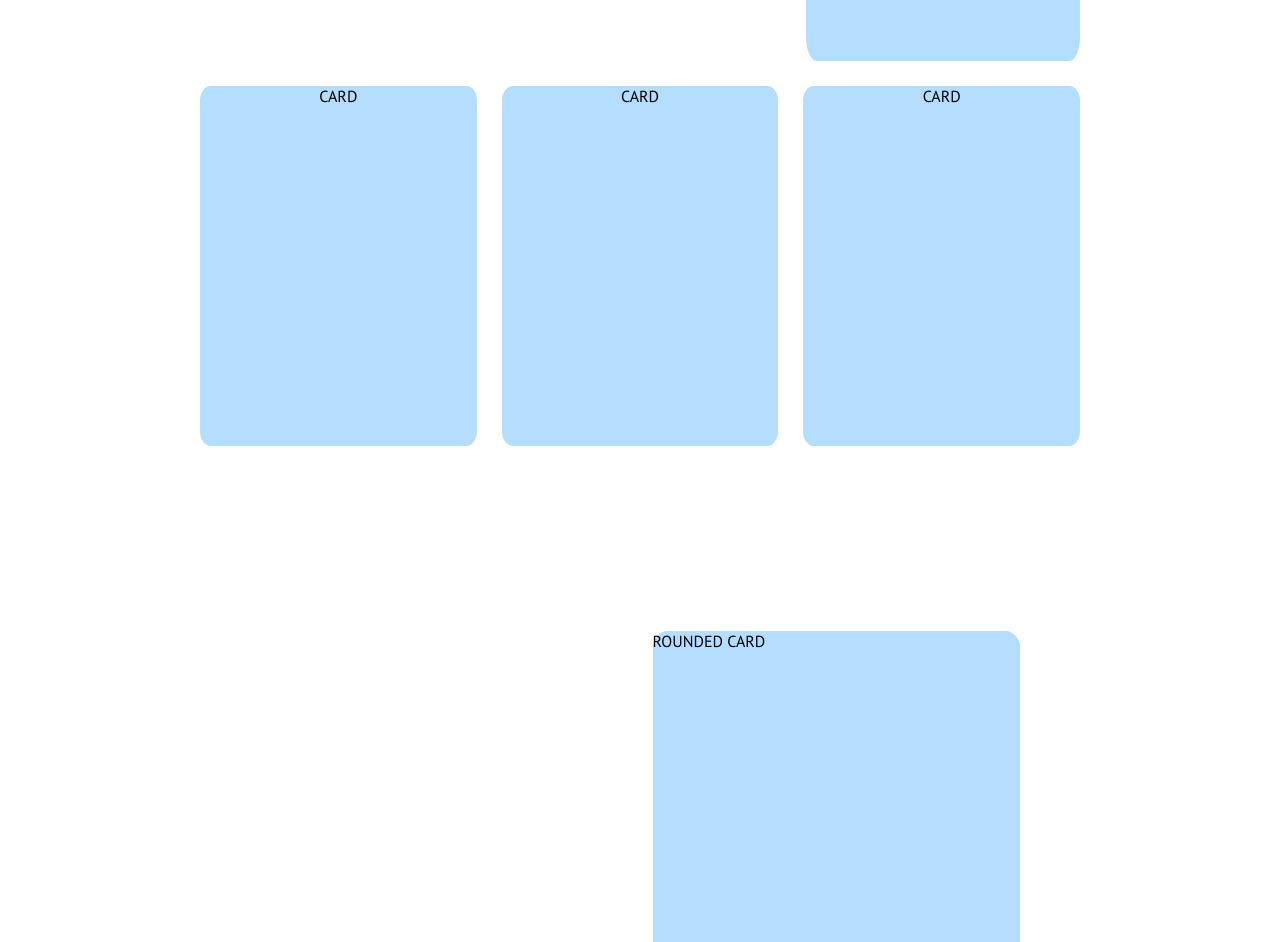
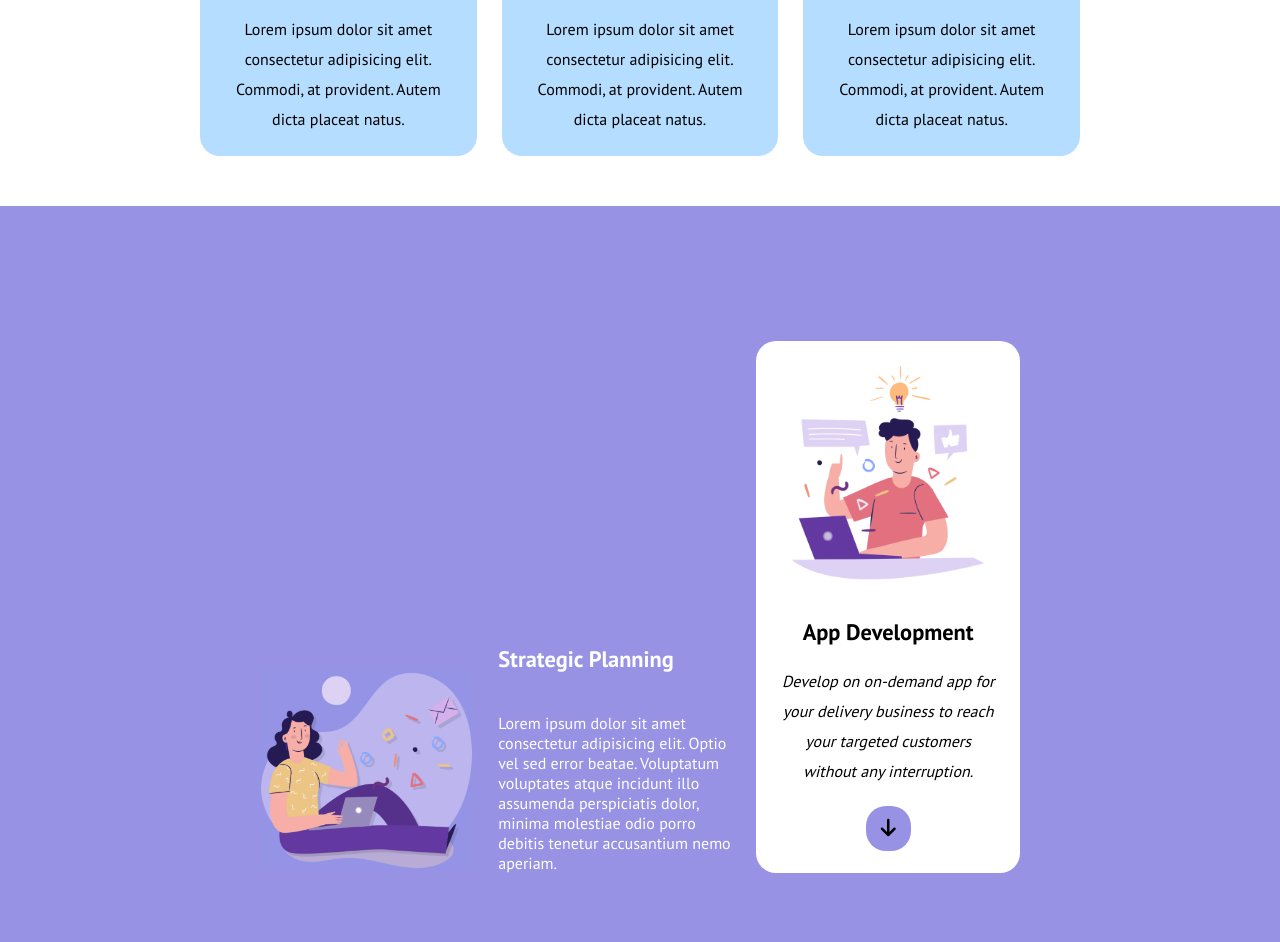
Before and after one commit to AleDelCampo/htmlcss-responsive-layout, a plain HTML site: page index.html in a window 1280 px wide. Shown: the part 664-1606 px from the top of the page. Drawn offline with Linux system fonts and the light colour scheme.

Commit message:
ulteriore sezione

```diff
--- a/index.html
+++ b/index.html
@@ -61,31 +61,56 @@
                         </div>
                         <div class="demo-img row"><img src="img/phone.png" alt=""></div>
                     </div>
-                    <div class="card">
-                        CARD
+                    <div class="card row">
+                            <div><i class="fa-solid fa-file-code"></i></div>
+                            <span>Clean Code</span>
+                            <p>Lorem ipsum dolor sit amet consectetur adipisicing elit. Commodi, at provident. Autem dicta placeat natus.</p>
                     </div>
                 </div>
                 <div class="cards-container-down row">
-                    <div class="card">
-                        CARD
+                    <div class="card row">
+                        <div><i class="fa-solid fa-compass-drafting"></i></div>
+                        <span>Web Design</span>
+                        <p>Lorem ipsum dolor sit amet consectetur adipisicing elit. Commodi, at provident. Autem dicta placeat natus.</p>
                     </div>
-                    <div class="card">
-                        CARD
+                    <div class="card row">
+                        <div><i class="fa-solid fa-laptop-code"></i></div>
+                        <span>Development</span>
+                        <p>Lorem ipsum dolor sit amet consectetur adipisicing elit. Commodi, at provident. Autem dicta placeat natus.</p>
                     </div>
-                    <div class="card">
-                        CARD
+                    <div class="card row">
+                        <div><i class="fa-solid fa-bullhorn"></i></div>
+                        <span>Branding</span>
+                        <p>Lorem ipsum dolor sit amet consectetur adipisicing elit. Commodi, at provident. Autem dicta placeat natus.</p>
                     </div>
                 </div>
             </div>
 
             <!-- STRATEGIC PLANNING -->
-            <div class="container">
+            <div class="container background">
                 <div class="cards-container-img row">
-                    <div class="big-card">
-                        NORMAL CARD
+                    <div class="card-img row">
+                        <div><img src="img/planning1.png" alt=""></div>
                     </div>
-                    <div class="big-card smaller">
-                        ROUNDED CARD
+                    <div class="strategic row">
+                        <span>
+                            Strategic Planning
+                        </span>
+                        <p>
+                            Lorem ipsum dolor sit amet consectetur adipisicing elit. Optio vel sed error beatae. Voluptatum voluptates atque incidunt illo assumenda perspiciatis dolor, minima molestiae odio porro debitis tenetur accusantium nemo aperiam.
+                        </p>
+                    </div>
+                    <div class="card back row">
+                        <div><img src="img/planning2.png" alt=""></div>
+                        <div class="planning row">
+                            <span>
+                                App Development
+                            </span>
+                            <p>
+                                Develop on on-demand app for your delivery business to reach your targeted customers without any interruption.
+                            </p>
+                            <div><button><i class="fa-solid fa-arrow-down"></i></button></div>
+                        </div>
                     </div>
                 </div>
             </div>
--- a/style.css
+++ b/style.css
@@ -57,7 +57,6 @@ nav {
     max-height: 100%;
     max-width: 100%;
     gap: 25px;
-    align-items: center;
     text-align: center;
 }
 /*MISURE TEST*/
@@ -84,6 +83,17 @@ nav {
     font-weight: bold;
 }
 
+.card span {
+    color: #0084fd;
+    font-weight: bold;
+    font-size: 1.4em;
+}
+
+.card i {
+    color: #0084fd;
+    font-size: 80px;
+}
+
 .demo {
     flex-direction: column;
     gap: 40px;
@@ -99,9 +109,12 @@ nav {
     font-size: 1.4em;
 }
 
+.demo-img {
+    justify-content: center;
+}
+
 .big-card img {
     max-width: 240px;
-    align-items: baseline;
 }
 
 .btn {
@@ -125,15 +138,21 @@ nav {
 /*MISURE TEST*/
 .big-card {
     width: 100%;
-    border-radius: 4%;
+    border-radius: 20px;
     background-color: #b5ddff;
 }
 /*MISURE TEST*/
 .card {
-    min-height: 360px;
     width: 100%;
-    border-radius: 4%;
+    border-radius: 20px;
     background-color: #b5ddff;
+    flex-direction: column;
+    gap: 30px;
+    padding: 30px;
+}
+
+.card p {
+    line-height: 30px;
 }
 /*MISURE TEST*/
 .cards-container-img {
@@ -144,6 +163,65 @@ nav {
     gap: 25px;
     align-items: center;
 }
+
+.cards-container-img img {
+    width: 100%;
+}
+
+.background {
+    background-color: #9792e4;
+}
+
+.strategic {
+    width: 100%;
+    flex-direction: column;
+    gap: 40px;
+}
+
+.planning {
+    width: 100%;
+    flex-direction: column;
+    gap: 20px;
+    text-align: center;
+}
+
+.planning span {
+    color: black;
+}
+
+.planning p {
+    font-style: italic;
+}
+
+.planning button {
+    padding: 12px 15px 12px 15px;
+    border-radius: 20px;
+    border: none;
+    background-color: #9792e4;
+}
+
+.planning i {
+    color: black;
+    font-size: 20px;
+}
+
+.back {
+    background-color: white;
+}
+
+.cards-container-img span {
+    font-size: 1.4em;
+    font-weight: bold;
+}
+
+.strategic span,.strategic p {
+    color: white;
+}
+
+
+
+
+
 /*MISURE TEST*/
 .benefits-container {
     flex-direction: column;
@@ -223,7 +301,6 @@ footer.container {
     }
 
     .cards-container-up .card {
-        min-height: 600px;
         width: 32%;
     }
 
@@ -241,6 +318,7 @@ footer.container {
 
     .card {
         width: 100%;
+        padding: 22px;
     }
 
     .demo-img {
@@ -274,7 +352,9 @@ footer.container {
         width: 48%;
     }
 
-
+    .demo-img {
+        justify-content: left;
+    }
 }
 
 @media screen and (max-width: 768px) {
@@ -313,8 +393,10 @@ footer.container {
         width: 31.3%;
     }
 
+    .demo-img {
+        justify-content: left;
+    }
 }
-
 @media screen and (max-width: 992px) {
     .nav-items {
         display: none;
```
